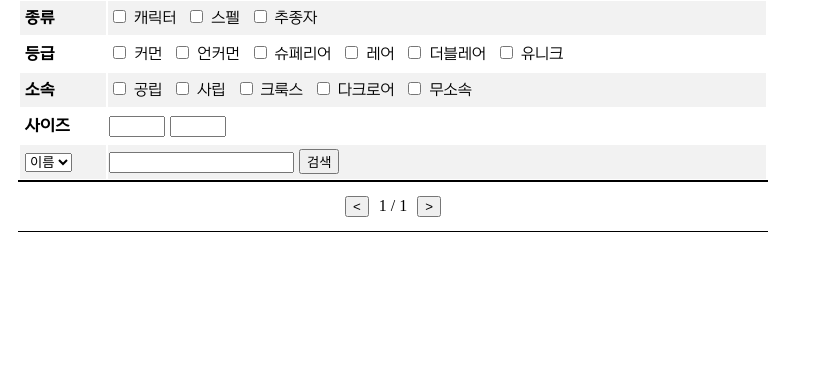
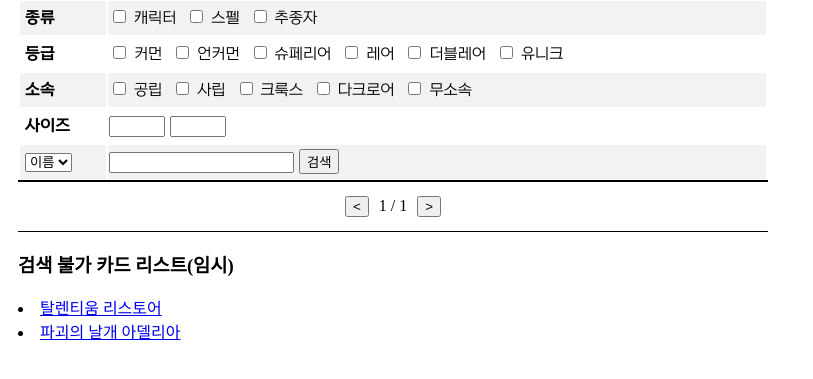
Before and after one commit to ryj0902/kanadb, a Django app: page /ko/card/ in a window 1280 px wide. Shown: the part 97-476 px from the top of the page, without its empty margins (0-813 px from the left). Run offline with Django 4.2, Linux system fonts and the light colour scheme; data that the repository does not hold is empty.

Commit message:
Fix card search bug
* fix issue where some EP0 follower(Ver.) enhancements were not applied
* (temporary) add unsearchable card list

```diff
--- a/templates/card/index.html
+++ b/templates/card/index.html
@@ -90,6 +90,15 @@
                 <div class="image-grid-page">
                 </div>
             </div>
+
+            <h3>검색 불가 카드 리스트(임시)</h3>
+            <li>
+                <a href="javascript:void(0);" onclick="selectCard(2100330, 0)">탈렌티움 리스토어</a>
+            </li>
+            <li>
+                <a href="javascript:void(0);" onclick="selectCard(3301260, 0)">파괴의 날개 아델리아</a>
+            </li>
+
         </div>
 
         <div class="right">
```
Also changed, not shown: 1 other file.
